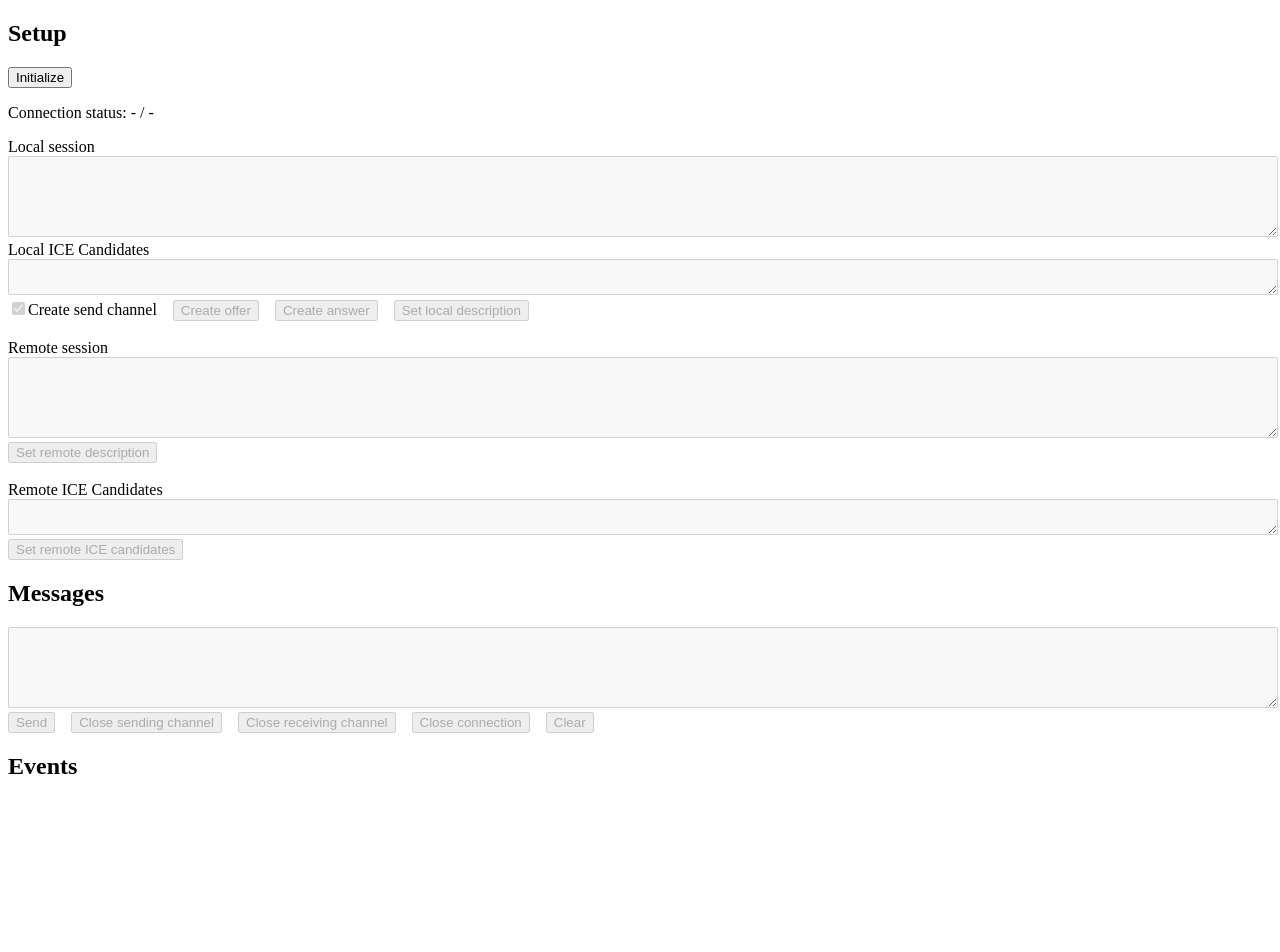
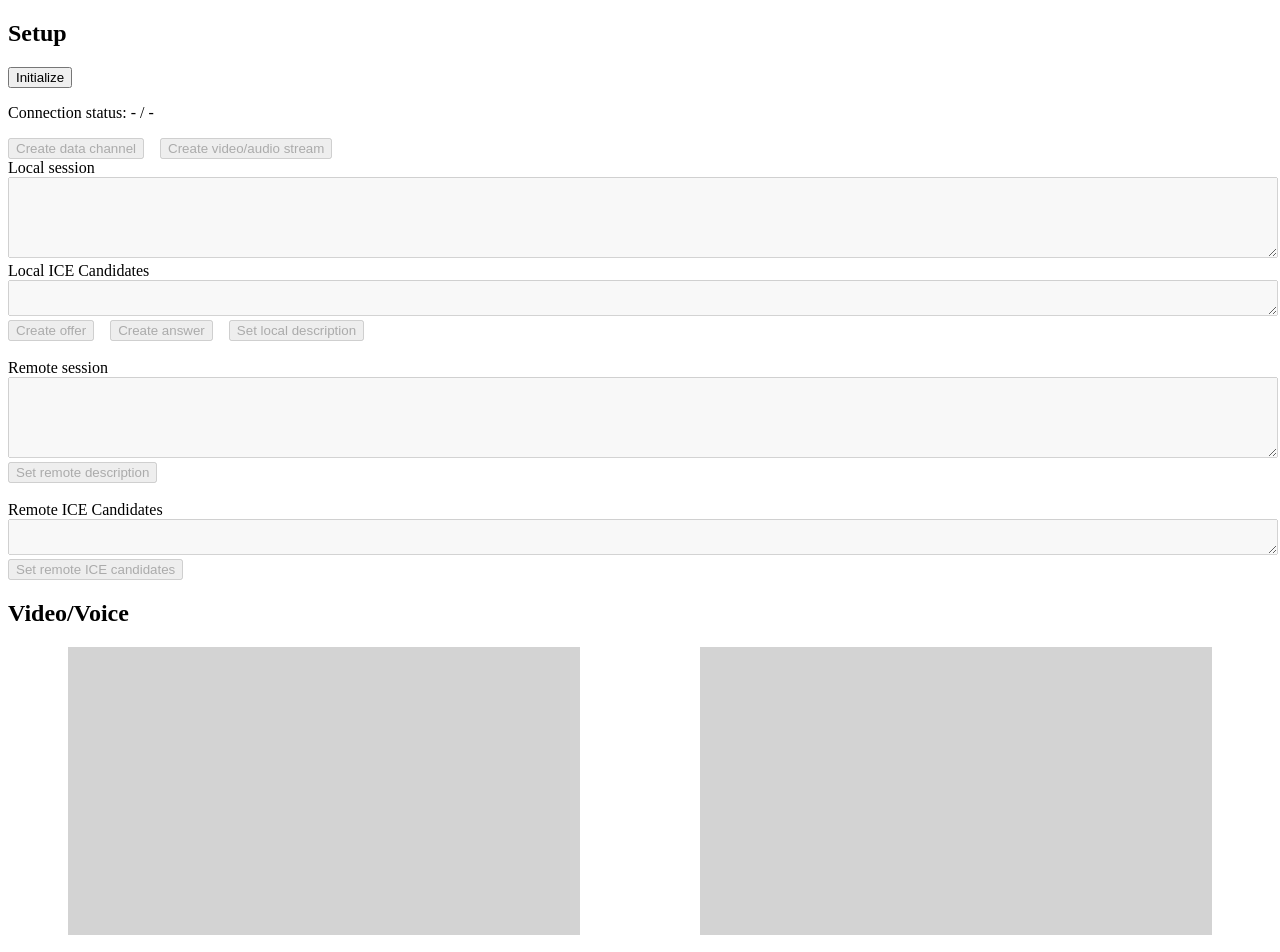
Before and after one commit to capelski/webrtc-example, a React app: page / in a window 1280 px wide. Shown: the top 952 px of the page. Before the commit the page ends 800 px from the top, so only its background shows below. Built offline with nearby package versions, Linux system fonts and the light colour scheme.

Commit message:
Add video capabilities

```diff
--- /dev/null
+++ b/src/constants.ts
@@ -0,0 +1 @@
+export const videoSize = { height: 288, width: 512 };
--- a/src/index.tsx
+++ b/src/index.tsx
@@ -1,6 +1,11 @@
-import React, { useState } from 'react';
+import React, { RefObject, useRef, useState } from 'react';
 import * as ReactDOMClient from 'react-dom/client';
+import { videoSize } from './constants';
 import { RTCWrapper, RTCWrapperHandlers } from './rtc-wrapper';
+
+// TODO Create video on answer only when the connection has stream
+// TODO Allow toggling data channel creation upon connection established?
+// TODO Allow toggling video stream creation upon connection established?
 
 type RTCEvent = {
     content: string;
@@ -10,12 +15,15 @@ type RTCEvent = {
 
 function App() {
     const [connectionEvents, setConnectionEvents] = useState<RTCEvent[]>([]);
-    const [createSendChannel, setCreateSendChannel] = useState(true);
     const [hasAddedRemoteCandidates, setHasAddedRemoteCandidates] = useState(false);
+    const [mediaStreamLoading, setMediaStreamLoading] = useState(false);
     const [message, setMessage] = useState('');
     const [remoteSessionInit, setRemoteSessionInit] = useState('');
     const [remoteIceCandidates, setRemoteIceCandidates] = useState('');
     const [rtcWrapper, setRtcWrapper] = useState<{ ref: RTCWrapper }>({ ref: new RTCWrapper() });
+
+    const localVideo = useRef<HTMLVideoElement>(null);
+    const remoteVideo = useRef<HTMLVideoElement>(null);
 
     function updateEventsAndRTCHandlers(
         currentConnectionEvents: RTCEvent[],
@@ -30,7 +38,7 @@ function App() {
                 ];
                 if (event.detail === 'disconnected') {
                     // Connection was closed by the remote peer; the app state must be updated on this peer
-                    rtcWrapper.ref.closeConnection();
+                    closeConnection();
                     newEvents.unshift({
                         content: 'Connection closed by remote peer',
                         isPseudoEvent: true,
@@ -38,6 +46,22 @@ function App() {
                     });
                 }
                 updateEventsAndRTCHandlers(nextConnectionEvents, newEvents);
+            },
+            onDataChannelClosed: (event) => {
+                updateEventsAndRTCHandlers(nextConnectionEvents, [
+                    {
+                        content: `Data channel closed: ${event.detail.label}`,
+                        timestamp: new Date(),
+                    },
+                ]);
+            },
+            onDataChannelOpened: (event) => {
+                updateEventsAndRTCHandlers(nextConnectionEvents, [
+                    {
+                        content: `Data channel opened: ${event.detail.label}`,
+                        timestamp: new Date(),
+                    },
+                ]);
             },
             onIceCandidate: (event) => {
                 updateEventsAndRTCHandlers(nextConnectionEvents, [
@@ -52,35 +76,15 @@ function App() {
                     { content: `Message received: ${event.detail}`, timestamp: new Date() },
                 ]);
             },
-            onReceiveChannelClosed: () => {
-                updateEventsAndRTCHandlers(nextConnectionEvents, [
-                    { content: 'Receiving channel closed', timestamp: new Date() },
-                ]);
-            },
-            onReceiveChannelOpened: (event) => {
-                updateEventsAndRTCHandlers(nextConnectionEvents, [
-                    {
-                        content: `Receiving channel opened: ${event.detail.label}`,
-                        timestamp: new Date(),
-                    },
-                ]);
-            },
-            onSendChannelClosed: () => {
-                updateEventsAndRTCHandlers(nextConnectionEvents, [
-                    { content: 'Sending channel closed', timestamp: new Date() },
-                ]);
-            },
-            onSendChannelOpened: (event) => {
-                updateEventsAndRTCHandlers(nextConnectionEvents, [
-                    {
-                        content: `Sending channel opened: ${event.detail.label}`,
-                        timestamp: new Date(),
-                    },
-                ]);
-            },
             onSignalingStateChange: (event) => {
                 updateEventsAndRTCHandlers(nextConnectionEvents, [
                     { content: `Signaling state change: ${event.detail}`, timestamp: new Date() },
+                ]);
+            },
+            onTrack: () => {
+                consumeStreamTrack(remoteVideo, rtcWrapper.ref!.remoteTrack!);
+                updateEventsAndRTCHandlers(nextConnectionEvents, [
+                    { content: `Media stream opened`, timestamp: new Date() },
                 ]);
             },
         };
@@ -97,10 +101,35 @@ function App() {
         setRtcWrapper({ ref: rtcWrapper.ref });
     }
 
+    function createDataChannel() {
+        rtcWrapper.ref.createDataChannel('the-one-and-only');
+        setRtcWrapper({ ref: rtcWrapper.ref });
+    }
+
+    async function createStreamTrack() {
+        setMediaStreamLoading(true);
+
+        const localStream = await navigator.mediaDevices.getUserMedia({
+            // audio: true,
+            video: videoSize,
+        });
+        const track = localStream.getTracks()[0];
+        consumeStreamTrack(localVideo, track);
+
+        await rtcWrapper.ref.addUserMediaTrack(track);
+
+        setMediaStreamLoading(false);
+        setRtcWrapper({ ref: rtcWrapper.ref });
+    }
+
+    function consumeStreamTrack(elementRef: RefObject<HTMLVideoElement>, track: MediaStreamTrack) {
+        if (elementRef.current) {
+            elementRef.current.srcObject = new MediaStream([track]);
+            elementRef.current.play();
+        }
+    }
+
     async function createOffer() {
-        if (createSendChannel) {
-            rtcWrapper.ref.createSendChannel('offerToAnswer');
-        }
         await rtcWrapper.ref.createOffer();
         updateEventsAndRTCHandlers(connectionEvents, [
             {
@@ -112,9 +141,6 @@ function App() {
     }
 
     async function createAnswer() {
-        if (createSendChannel) {
-            rtcWrapper.ref.createSendChannel('answerToOffer');
-        }
         await rtcWrapper.ref.createAnswer();
         updateEventsAndRTCHandlers(connectionEvents, [
             {
@@ -145,6 +171,26 @@ function App() {
         setHasAddedRemoteCandidates(true);
     }
 
+    function closeConnection() {
+        rtcWrapper.ref.closeConnection();
+
+        if (localVideo.current) {
+            localVideo.current.srcObject = null;
+        }
+
+        if (remoteVideo.current) {
+            remoteVideo.current.srcObject = null;
+        }
+
+        updateEventsAndRTCHandlers(connectionEvents, [
+            {
+                content: 'Connection closed by local peer',
+                isPseudoEvent: true,
+                timestamp: new Date(),
+            },
+        ]);
+    }
+
     function clear() {
         rtcWrapper.ref.clear();
 
@@ -156,10 +202,12 @@ function App() {
     }
 
     const disableInitialize = !!rtcWrapper.ref.connection;
-    const disableCreateOffer = !rtcWrapper.ref.isNewStatus;
+    const disableCreateDataChannel = !rtcWrapper.ref.isNewStatus || !!rtcWrapper.ref.dataChannel;
+    const disableCreateStream =
+        mediaStreamLoading || !!rtcWrapper.ref.localTrack || !rtcWrapper.ref.isNewStatus;
+    const disableCreateOffer =
+        !rtcWrapper.ref.isNewStatus || (!rtcWrapper.ref.dataChannel && !rtcWrapper.ref.localTrack);
     const disableCreateAnswer = !rtcWrapper.ref.hasRemoteOffer || !hasAddedRemoteCandidates;
-    const disableCreateSendChannel =
-        !!rtcWrapper.ref.sessionInit || (disableCreateOffer && disableCreateAnswer);
     const disableSetLocalDescription =
         !rtcWrapper.ref.sessionInit ||
         (!rtcWrapper.ref.isNewStatus && !rtcWrapper.ref.hasRemoteOffer);
@@ -170,30 +218,34 @@ function App() {
     const disableSetRemoteICECandidates =
         hasAddedRemoteCandidates || !!rtcWrapper.ref.sessionInit || !rtcWrapper.ref.hasRemoteOffer;
     const disableCloseConnection = !rtcWrapper.ref.isConnectedStatus;
-    const disableSend = !rtcWrapper.ref.isConnectedStatus || !rtcWrapper.ref.sendChannel;
-    const disableCloseReceive = !rtcWrapper.ref.isConnectedStatus || !rtcWrapper.ref.receiveChannel;
+    const disableSendData = !rtcWrapper.ref.isConnectedStatus || !rtcWrapper.ref.dataChannel;
     const disableClear = !rtcWrapper.ref.isClosedStatus;
 
-    const displayChannelWarning =
-        !disableCreateSendChannel && rtcWrapper.ref.isNewStatus && !createSendChannel;
-    const displaySignalingInstructions = rtcWrapper.ref.hasLocalOffer;
+    const displaySessionInstructions =
+        rtcWrapper.ref.hasLocalOffer || rtcWrapper.ref.awaitingAnswerAcceptance;
+    const displayICECandidatesInstructions = rtcWrapper.ref.hasLocalOffer;
 
     return (
         <div>
             <div>
                 <h2>Setup</h2>
-
                 <p>
                     <button onClick={initialize} disabled={disableInitialize}>
                         Initialize
                     </button>
                 </p>
-
                 <p>
                     Connection status: {rtcWrapper.ref.connection?.connectionState || '-'} /{' '}
                     {rtcWrapper.ref.connection?.signalingState || '-'}
                 </p>
-
+                <button onClick={createDataChannel} disabled={disableCreateDataChannel}>
+                    Create data channel
+                </button>
+                &emsp;
+                <button onClick={createStreamTrack} disabled={disableCreateStream}>
+                    Create video/audio stream
+                </button>
+                {mediaStreamLoading && ' ⌛️'}
                 <div>
                     <span>Local session</span>
                     <br />
@@ -207,7 +259,7 @@ function App() {
                                 : ''
                         }
                     ></textarea>
-                    {displaySignalingInstructions && (
+                    {displaySessionInstructions && (
                         <React.Fragment>
                             <br />
                             <span style={{ color: 'lightblue' }}>
@@ -230,7 +282,7 @@ function App() {
                                 : ''
                         }
                     ></textarea>
-                    {displaySignalingInstructions && (
+                    {displayICECandidatesInstructions && (
                         <React.Fragment>
                             <br />
                             <span style={{ color: 'lightblue' }}>
@@ -242,15 +294,6 @@ function App() {
                         </React.Fragment>
                     )}
                     <br />
-                    <input
-                        type="checkbox"
-                        checked={createSendChannel}
-                        onChange={() => {
-                            setCreateSendChannel(!createSendChannel);
-                        }}
-                        disabled={disableCreateSendChannel}
-                    />
-                    Create send channel&emsp;
                     <button onClick={createOffer} disabled={disableCreateOffer}>
                         Create offer
                     </button>
@@ -263,12 +306,6 @@ function App() {
                         Set local description
                     </button>
                     <br />
-                    {displayChannelWarning && (
-                        <p style={{ color: 'red' }}>
-                            ❗️ Creating an offer without having created a data channel first will
-                            NOT generate ICE Candidates, thus preventing the connection.
-                        </p>
-                    )}
                     <br />
                     <span>Remote session</span>
                     <br />
@@ -314,6 +351,32 @@ function App() {
             </div>
 
             <div>
+                <h2>Video/Voice</h2>
+                <div style={{ display: 'flex', justifyContent: 'space-around', flexWrap: 'wrap' }}>
+                    <video
+                        ref={localVideo}
+                        style={{
+                            backgroundColor: 'lightgrey',
+                            marginBottom: 8,
+                            maxHeight: '53.44vw',
+                            maxWidth: '95vw',
+                            ...videoSize,
+                        }}
+                    />
+                    <video
+                        ref={remoteVideo}
+                        style={{
+                            backgroundColor: 'lightgrey',
+                            marginBottom: 8,
+                            maxHeight: '53.44vw',
+                            maxWidth: '95vw',
+                            ...videoSize,
+                        }}
+                    />
+                </div>
+            </div>
+
+            <div>
                 <h2>Messages</h2>
                 <textarea
                     rows={5}
@@ -322,11 +385,11 @@ function App() {
                     onChange={(event) => {
                         setMessage(event.target.value);
                     }}
-                    disabled={disableSend}
+                    disabled={disableSendData}
                 ></textarea>
                 <button
                     onClick={() => {
-                        rtcWrapper.ref.sendChannel!.send(message);
+                        rtcWrapper.ref.dataChannel!.send(message);
                         setMessage('');
 
                         updateEventsAndRTCHandlers(connectionEvents, [
@@ -337,42 +400,21 @@ function App() {
                             },
                         ]);
                     }}
-                    disabled={disableSend}
+                    disabled={disableSendData}
                 >
                     Send
                 </button>
                 &emsp;
                 <button
                     onClick={() => {
-                        rtcWrapper.ref.sendChannel!.close();
+                        rtcWrapper.ref.dataChannel!.close();
                     }}
-                    disabled={disableSend}
+                    disabled={disableSendData}
                 >
-                    Close sending channel
+                    Close data channel
                 </button>
                 &emsp;
-                <button
-                    onClick={() => {
-                        rtcWrapper.ref.receiveChannel!.close();
-                    }}
-                    disabled={disableCloseReceive}
-                >
-                    Close receiving channel
-                </button>
-                &emsp;
-                <button
-                    onClick={() => {
-                        rtcWrapper.ref.closeConnection();
-                        updateEventsAndRTCHandlers(connectionEvents, [
-                            {
-                                content: 'Connection closed by local peer',
-                                isPseudoEvent: true,
-                                timestamp: new Date(),
-                            },
-                        ]);
-                    }}
-                    disabled={disableCloseConnection}
-                >
+                <button onClick={closeConnection} disabled={disableCloseConnection}>
                     Close connection
                 </button>
                 &emsp;
--- a/src/rtc-wrapper.ts
+++ b/src/rtc-wrapper.ts
@@ -1,24 +1,21 @@
 export enum RTCWrapperEvents {
-    connectionEnded = 'onConnectionEnded',
     connectionStateChange = 'onConnectionStateChange',
+    dataChannelClosed = 'onDataChannelClosed',
+    dataChannelOpened = 'onDataChannelOpened',
     iceCandidate = 'onIceCandidate',
     messageReceived = 'onMessageReceived',
-    receiveChannelClosed = 'onReceiveChannelClosed',
-    receiveChannelOpened = 'onReceiveChannelOpened',
-    sendChannelClosed = 'onSendChannelClosed',
-    sendChannelOpened = 'onSendChannelOpened',
     signalingStateChange = 'onSignalingStateChange',
+    track = 'onTrack',
 }
 
 export type RTCWrapperHandlers = {
     [RTCWrapperEvents.connectionStateChange]: (event: CustomEvent<RTCPeerConnectionState>) => void;
+    [RTCWrapperEvents.dataChannelClosed]: (event: CustomEvent<RTCDataChannel>) => void;
+    [RTCWrapperEvents.dataChannelOpened]: (event: CustomEvent<RTCDataChannel>) => void;
     [RTCWrapperEvents.iceCandidate]: (event: CustomEvent<RTCIceCandidate>) => void;
     [RTCWrapperEvents.messageReceived]: (event: CustomEvent<string>) => void;
-    [RTCWrapperEvents.receiveChannelClosed]: (event: CustomEvent<undefined>) => void;
-    [RTCWrapperEvents.receiveChannelOpened]: (event: CustomEvent<RTCDataChannel>) => void;
-    [RTCWrapperEvents.sendChannelClosed]: (event: CustomEvent<undefined>) => void;
-    [RTCWrapperEvents.sendChannelOpened]: (event: CustomEvent<RTCDataChannel>) => void;
     [RTCWrapperEvents.signalingStateChange]: (event: CustomEvent<RTCSignalingState>) => void;
+    [RTCWrapperEvents.track]: (event: CustomEvent<MediaStreamTrack>) => void;
 };
 
 export class RTCWrapper {
@@ -28,8 +25,10 @@ export class RTCWrapper {
 
     public sessionInit?: RTCSessionDescriptionInit;
     public iceCandidates: RTCIceCandidate[] = [];
-    public sendChannel?: RTCDataChannel;
-    public receiveChannel?: RTCDataChannel;
+
+    public dataChannel?: RTCDataChannel;
+    public localTrack?: MediaStreamTrack;
+    public remoteTrack?: MediaStreamTrack;
 
     constructor() {
         this.events = new EventTarget();
@@ -56,8 +55,7 @@ export class RTCWrapper {
 
         this.connection.onicecandidate = (event) => {
             if (event.candidate) {
-                // The event.candidate must be added by the other peer of the connection;
-                // in this case, the peer will copy it form one tab and paste it to another
+                // The event.candidate must be added by the peer answering the connection
                 this.iceCandidates.push(event.candidate);
                 this.events.dispatchEvent(
                     new CustomEvent(RTCWrapperEvents.iceCandidate, {
@@ -67,32 +65,21 @@ export class RTCWrapper {
             }
         };
 
-        // If the peer has created a channel, this method will be called upon connection established
+        // This method will be called when the peer creates a channel
         this.connection.ondatachannel = (event) => {
-            this.receiveChannel = event.channel;
+            this.dataChannel = event.channel;
+            this.processDataChannel(this.dataChannel);
+        };
 
-            event.channel.onmessage = (event) => {
-                this.events.dispatchEvent(
-                    new CustomEvent(RTCWrapperEvents.messageReceived, {
-                        detail: event.data,
-                    }),
-                );
-            };
-            event.channel.onopen = () => {
-                this.events.dispatchEvent(
-                    new CustomEvent(RTCWrapperEvents.receiveChannelOpened, {
-                        detail: this.receiveChannel,
-                    }),
-                );
-            };
-            event.channel.onclose = () => {
-                this.events.dispatchEvent(
-                    new CustomEvent(RTCWrapperEvents.receiveChannelClosed, {
-                        detail: undefined,
-                    }),
-                );
-                this.receiveChannel = undefined;
-            };
+        // This method will be called when the peer adds a stream track
+        this.connection.ontrack = (event) => {
+            this.remoteTrack = event.track;
+
+            this.events.dispatchEvent(
+                new CustomEvent(RTCWrapperEvents.track, {
+                    detail: this.remoteTrack,
+                }),
+            );
         };
     }
 
@@ -128,6 +115,14 @@ export class RTCWrapper {
         );
     }
 
+    get awaitingAnswerAcceptance() {
+        return (
+            this.connection &&
+            this.connection.connectionState === 'connecting' &&
+            this.connection.signalingState === 'stable'
+        );
+    }
+
     get isConnectedStatus() {
         return this.connection && this.connection.connectionState === 'connected';
     }
@@ -140,32 +135,49 @@ export class RTCWrapper {
         );
     }
 
-    createSendChannel(name: string) {
+    private processDataChannel(dataChannel: RTCDataChannel) {
+        dataChannel.onopen = () => {
+            this.events.dispatchEvent(
+                new CustomEvent(RTCWrapperEvents.dataChannelOpened, {
+                    detail: dataChannel,
+                }),
+            );
+        };
+
+        dataChannel.onmessage = (event) => {
+            this.events.dispatchEvent(
+                new CustomEvent(RTCWrapperEvents.messageReceived, {
+                    detail: event.data,
+                }),
+            );
+        };
+
+        dataChannel.onclose = () => {
+            this.events.dispatchEvent(
+                new CustomEvent(RTCWrapperEvents.dataChannelClosed, {
+                    detail: this.dataChannel,
+                }),
+            );
+            this.dataChannel = undefined;
+        };
+    }
+
+    createDataChannel(name: string) {
         if (!this.connection) {
             throw new Error("The RTC connection hasn't been initialized");
         }
 
-        if (this.sendChannel) {
-            this.sendChannel.close();
+        this.dataChannel = this.connection.createDataChannel(name);
+        this.processDataChannel(this.dataChannel);
+    }
+
+    async addUserMediaTrack(track: MediaStreamTrack) {
+        if (!this.connection) {
+            throw new Error("The RTC connection hasn't been initialized");
         }
 
-        // If a send channel is needed, it must be created before offering/answering a session
-        this.sendChannel = this.connection.createDataChannel(name);
-        this.sendChannel.onopen = () => {
-            this.events.dispatchEvent(
-                new CustomEvent(RTCWrapperEvents.sendChannelOpened, {
-                    detail: this.sendChannel,
-                }),
-            );
-        };
-        this.sendChannel.onclose = () => {
-            this.events.dispatchEvent(
-                new CustomEvent(RTCWrapperEvents.sendChannelClosed, {
-                    detail: undefined,
-                }),
-            );
-            this.sendChannel = undefined;
-        };
+        this.localTrack = track;
+        this.connection.addTrack(track);
     }
 
     async createOffer() {
@@ -219,14 +231,18 @@ export class RTCWrapper {
             throw new Error("The RTC connection hasn't been initialized");
         }
 
-        if (this.sendChannel) {
-            this.sendChannel.close();
+        if (this.dataChannel) {
+            this.dataChannel.close();
         }
-        if (this.receiveChannel) {
-            this.receiveChannel.close();
+
+        if (this.localTrack) {
+            this.localTrack.stop();
         }
-        this.sendChannel = undefined;
-        this.receiveChannel = undefined;
+
+        if (this.remoteTrack) {
+            this.remoteTrack.stop();
+        }
+
         this.connection.close();
     }
 
@@ -255,8 +271,10 @@ export class RTCWrapper {
         this.connection = undefined;
         this.sessionInit = undefined;
         this.iceCandidates = [];
-        this.sendChannel = undefined;
-        this.receiveChannel = undefined;
+
+        this.dataChannel = undefined;
+        this.localTrack = undefined;
+        this.remoteTrack = undefined;
 
         this.unsetEventHandlers();
         this.handlers = undefined;
```
